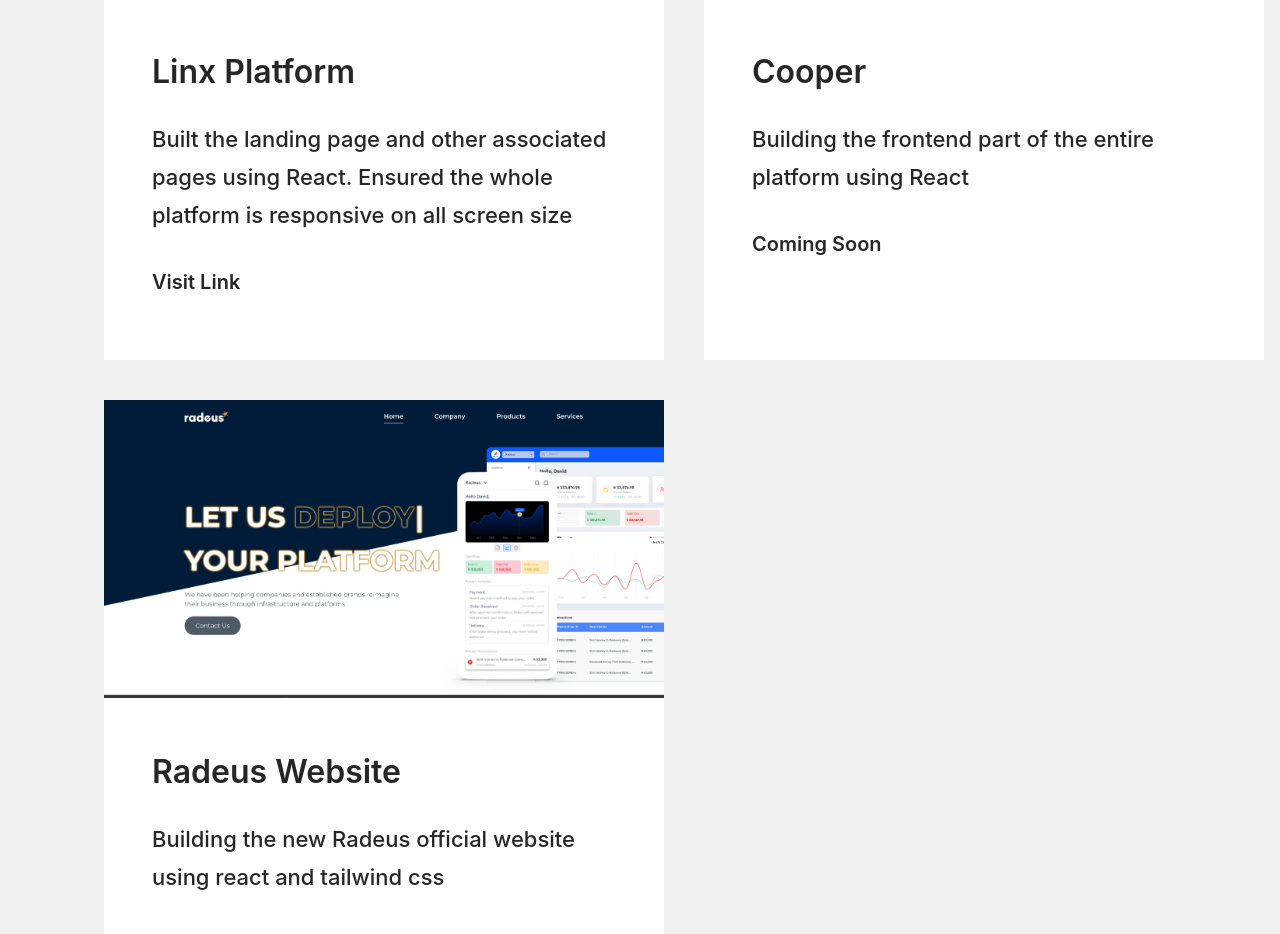
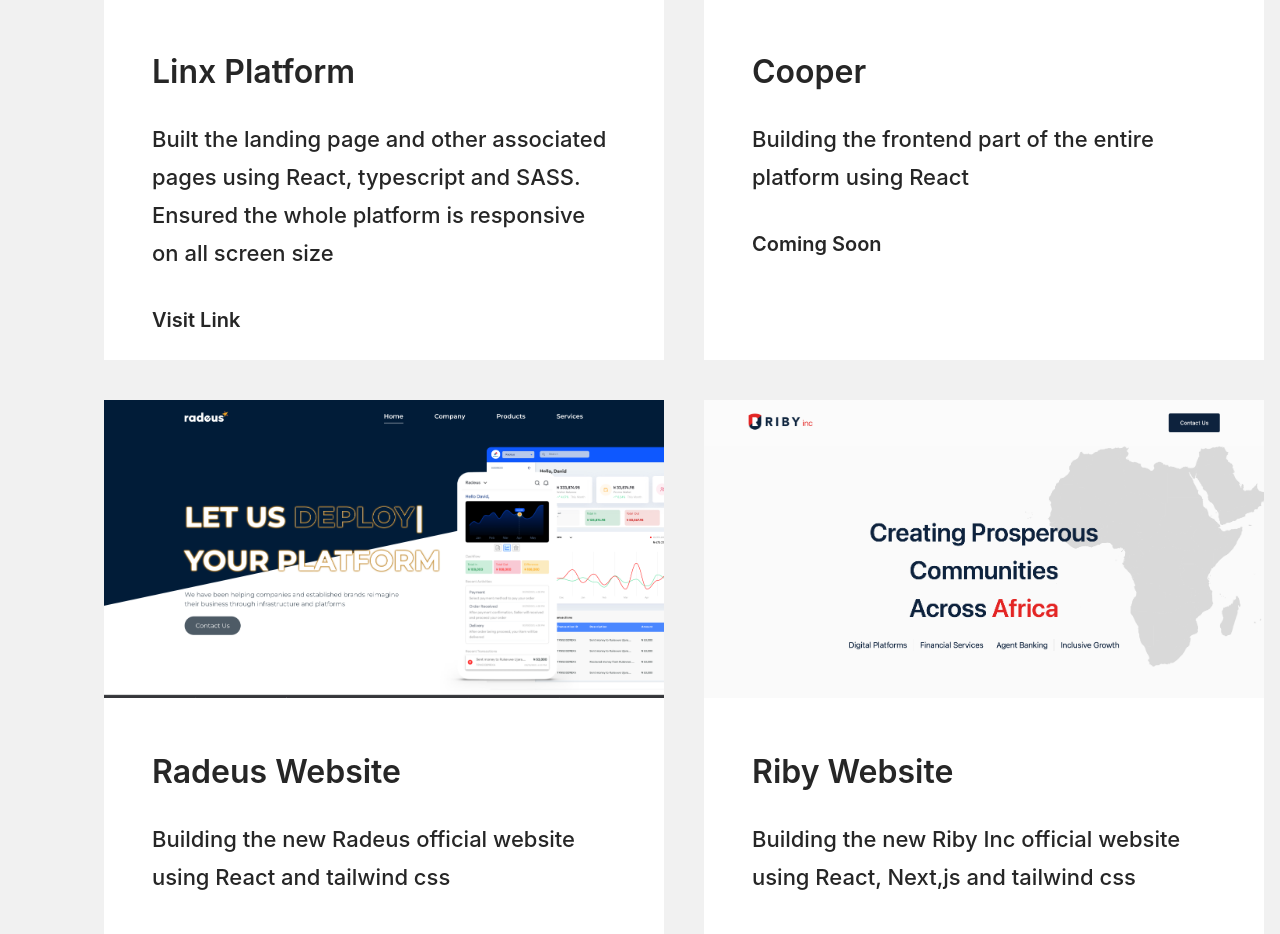
Before and after one commit to FaithChinonso/PERSONAL-WEBSITE, a React (Create React App) app: page / in a window 1280 px wide. Shown: the part 1231-2165 px from the top of the page. Built offline with nearby package versions, Linux system fonts and the light colour scheme; a web font is replaced by a local one.

Commit message:
riby and resume update

```diff
--- a/src/component/View/Nav.js
+++ b/src/component/View/Nav.js
@@ -31,7 +31,7 @@
 
         <li>
           <a
-            href="https://drive.google.com/file/d/1GrQGsvRVVHsS0jmYu5DGdHi7X4CSHIsZ/view?usp=sharing"
+            href="https://drive.google.com/file/d/1FTdkmESfvoaWMBmBE4RiO_O9RjW2bNBP/view?usp=sharing"
             target="_blank"
           >
             Resume
@@ -58,7 +58,7 @@
         </li>
         <li onClick={handleToggle}>
           <a
-            href="https://drive.google.com/file/d/1GrQGsvRVVHsS0jmYu5DGdHi7X4CSHIsZ/view?usp=sharing"
+            href="https://drive.google.com/file/d/1FTdkmESfvoaWMBmBE4RiO_O9RjW2bNBP/view?usp=sharing"
             target="_blank"
             rel="noreferrer"
           >
--- a/src/component/View/ProfessionalProjects.js
+++ b/src/component/View/ProfessionalProjects.js
@@ -2,13 +2,15 @@
 import linx from "../../img/linxp.png";
 import cooper from "../../img/cooperc.png";
 import radeus from "../../img/radeus.png";
+import riby from "../../img/riby.png";
+
 // import "./style.css";
 // import "./style.module.css";
 const ProfessionalProjects = props => {
   const projects = [
     {
       name: "Linx Platform",
-      des: " Built the landing page and other associated pages using React. Ensured the whole platform is responsive on all screen size",
+      des: " Built the landing page and other associated pages using React, typescript and SASS. Ensured the whole platform is responsive on all screen size",
       id: "1",
       img: linx,
       link: "https://linxplatform.com/",
@@ -22,9 +24,16 @@
     },
     {
       name: "Radeus Website",
-      des: "Building the new Radeus official website using react and tailwind css",
+      des: "Building the new Radeus official website using React and tailwind css",
       id: "2",
       img: radeus,
+      link: "",
+    },
+    {
+      name: "Riby Website",
+      des: "Building the new Riby Inc official website using React, Next,js and tailwind css",
+      id: "2",
+      img: riby,
       link: "",
     },
   ];
```
Also changed, not shown: src/img/riby.png (added).
